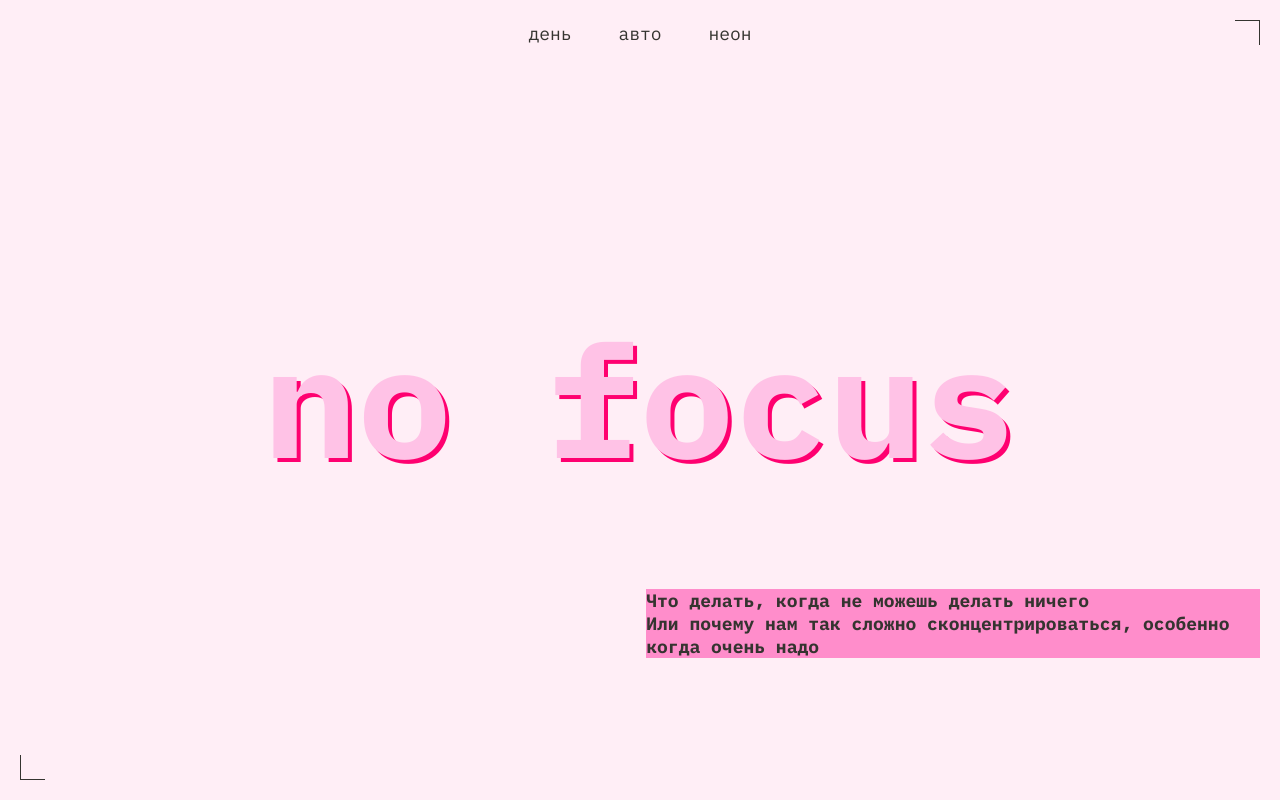
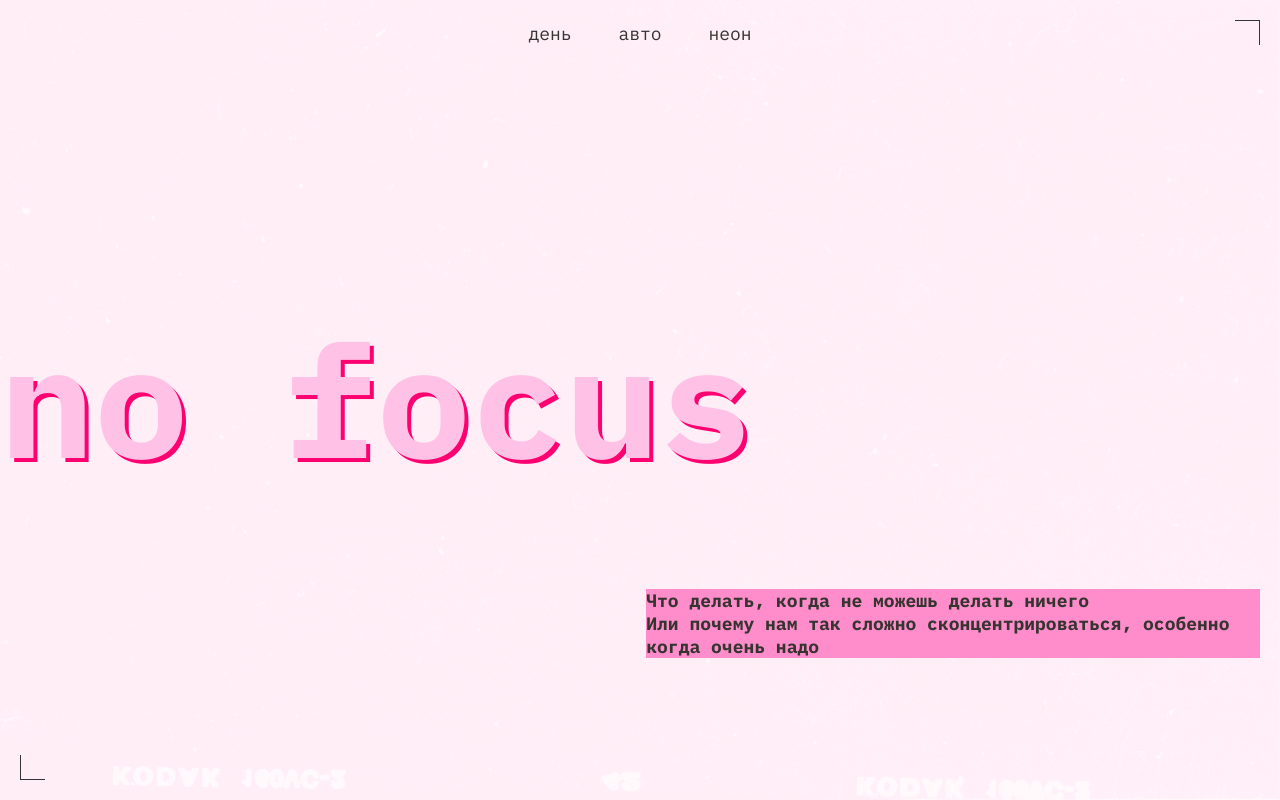
Before and after one commit to nwctr1nity/slozhno-sosredotochitsya-fd, a website: page index.html in a window 1280 px wide. Shown: the top 800 px of the page. Drawn offline with Linux system fonts and the light colour scheme.

Commit message:
bg fix 2

```diff
--- a/styles/dark.css
+++ b/styles/dark.css
@@ -9,7 +9,7 @@
     Так стили написанные ниже будут иметь больший вес,
     чем стили в медиазапросе предпочтений пользователя
   */
-  --bg-image: url(./images/cover-image-dark.png);
+  --bg-image: url(../images/cover-image-dark.png);
   --accent-color: #ff0070;
   --title-color: #db00ff;
   --bg-color: #000028;
@@ -23,7 +23,7 @@
 
 :root.theme-dark {
   /* Дублируем переменные для тёмной темы */
-  --bg-image: url(./images/cover-image-dark.png);
+  --bg-image: url(../images/cover-image-dark.png);
   --accent-color: #ff0070;
   --title-color: #db00ff;
   --bg-color: #000028;
--- a/styles/light.css
+++ b/styles/light.css
@@ -9,7 +9,7 @@
     Так стили написанные ниже будут иметь больший вес,
     чем стили в медиазапросе предпочтений пользователя
   */
-  --bg-image: url(./images/cover-image-light.png);
+  --bg-image: url(../images/cover-image-light.png);
   --accent-color: #ff8dcb;
   --title-shadow-color: #ff0070;
   --title-color: #ffc2e6;
@@ -22,7 +22,7 @@
 }
 
 :root.theme-light {
-  --bg-image: url(./images/cover-image-light.png);
+  --bg-image: url(../images/cover-image-light.png);
   --accent-color: #ff8dcb;
   --title-shadow-color: #ff0070;
   --title-color: #ffc2e6;
@@ -36,7 +36,7 @@
 
 @media (prefers-color-scheme: light) {
   :root {
-    --bg-image: url(./images/cover-image-light.png);
+    --bg-image: url(../images/cover-image-light.png);
     --accent-color: #ff8dcb;
     --title-shadow-color: #ff0070;
     --title-color: #ffc2e6;
--- a/styles/style.css
+++ b/styles/style.css
@@ -12,7 +12,7 @@
 }
 
 .theme_light.page {
-  --bg-image: url(./images/cover-image-light.png);
+  --bg-image: url(../images/cover-image-light.png);
 }
 
 .header {
@@ -20,11 +20,6 @@
   display: grid;
   grid-template-columns: 1fr;
   block-size: 100vh;
-}
-
-.header__title {
-  justify-self: flex-start;
-  max-inline-size: fit-content;
 }
 
 .title-decor {
@@ -37,6 +32,11 @@
   text-shadow: 4px 4px 0 var(--accent-color);
   block-size: fit-content;
   inline-size: calc(100vw - 20px);
+}
+
+.header__title {
+  justify-self: flex-start;
+  max-inline-size: fit-content;
 }
 
 .header__recording-icon {
@@ -124,10 +124,6 @@
   padding: 75px var(--offset) 0 0;
 }
 
-.header__description {
-  inline-size: calc(100% - 20px);
-}
-
 .text-decor {
   justify-self: center;
   color: var(--bg-color);
@@ -137,6 +133,10 @@
   background-color: var(--accent-color);
   block-size: fit-content;
   inline-size: 100%;
+}
+
+.header__description {
+  inline-size: calc(100% - 20px);
 }
 
 .content {
--- a/styles/variables.css
+++ b/styles/variables.css
@@ -4,7 +4,7 @@
 */
 
 :root {
-  --bg-image: url(./images/cover-image-dark.png);
+  --bg-image: url(../images/cover-image-dark.png);
   --accent-color: #ff0070;
   --title-color: #db00ff;
   --bg-color: #000028;
```
